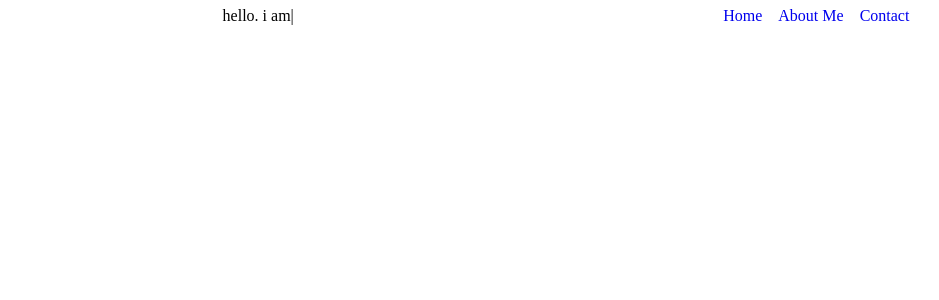
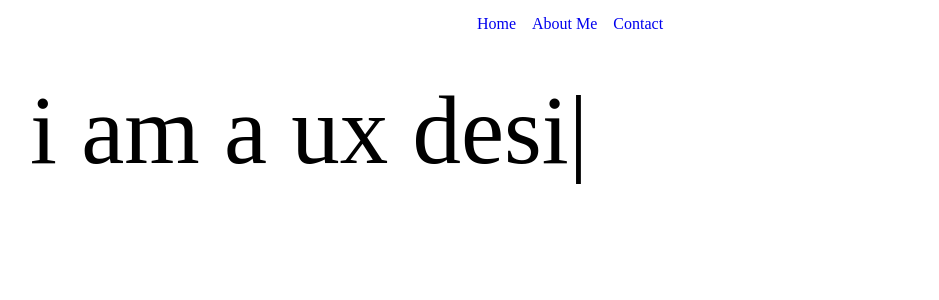
Before and after one commit to Koyamot/portfolio, a React (Create React App) app: page / in a window 1280 px wide. Shown: the top 300 px of the page, without its empty margins (70-1009 px from the left). Built offline with nearby package versions, Linux system fonts and the light colour scheme; no server answers.

Commit message:
typewriter effect working and moved to landing.

```diff
--- a/src/App.js
+++ b/src/App.js
@@ -1,32 +1,37 @@
-import React from 'react';
-import { createHttpLink, ApolloClient, InMemoryCache, ApolloProvider } from "@apollo/client";
+import React from "react";
+import {
+  createHttpLink,
+  ApolloClient,
+  InMemoryCache,
+  ApolloProvider,
+} from "@apollo/client";
 // import { useEffect, useState } from 'react';
 
-import Header from "./components/common/Header"
-import { Route, Switch } from 'react-router';
-import { Landing, About, Contact } from './components'
+import Header from "./components/common/Header";
+import { Route, Switch } from "react-router";
+import { Landing, About, Contact } from "./components";
 
 const backendUrl = process.env.REACT_APP_BACKEND_URL;
 
 function App() {
   const link = createHttpLink({
     uri: `${backendUrl}/graphql`,
-    credentials: 'same-origin'
-  })
+    credentials: "same-origin",
+  });
   const client = new ApolloClient({
     cache: new InMemoryCache(),
-    link
+    link,
   });
   return (
     <ApolloProvider client={client}>
-    <main>
-    <Switch>
-      <Header />
-      <Route path="/" component={Landing} exact />
-      <Route path="/about" component={About} exact />
-      <Route path="/contact" component={Contact} exact />
-      </Switch>
-    </main>
+      <div>
+        <Header />
+        <Switch>
+          <Route path="/" component={Landing} exact />
+          <Route path="/about" component={About} exact />
+          <Route path="/contact" component={Contact} exact />
+        </Switch>
+      </div>
     </ApolloProvider>
   );
 }
--- a/src/components/common/Header.js
+++ b/src/components/common/Header.js
@@ -1,55 +1,10 @@
-import React, { useState, useEffect } from "react";
+import React from "react";
 import { Link } from "react-router-dom";
 
 const Header = () => {
-  const [index, setIndex] = useState(0);
-  const [subIndex, setSubIndex] = useState(0);
-  const [blink, setBlink] = useState(true);
-  const [reverse, setReverse] = useState(false);
 
-  // typeWriter
-  useEffect(() => {
-
-    if (
-      subIndex === words[index].length + 1 &&
-      index !== words.length - 1 &&
-      !reverse
-    ) {
-      setReverse(true);
-      return;
-    }
-
-    if (subIndex === 0 && reverse) {
-      setReverse(false);
-      setIndex((prev) => prev + 1);
-      return;
-    }
-    const timeout = setTimeout(() => {
-      setSubIndex((prev) => prev + (reverse ? -1 : 1));
-    }, 200);
-
-    return () => clearTimeout(timeout);
-  }, [subIndex, index, reverse]);
-
-  // blinker
-  useEffect(() => {
-    const timeout2 = setTimeout(() => {
-      setBlink((prev) => !prev);
-    }, 500);
-    // return () => clearTimeout(timeout2);
-  }, [blink]);
-
-  const words = [
-    "hello. i am kyla.",
-    "i am a ux designer.",
-    "and a web developer.",
-    "i like to solve problems.",
-    "i think about human interaction",
-    "let's connect.",
-  ];
   return (
     <header>
-      <h2>{`${words[index].substring(0, subIndex)}${blink ? "|" : ""}`}</h2>
       <nav>
         <Link to="/">Home</Link>
         <Link to="/about">About Me</Link>
--- a/src/components/pages/Landing.js
+++ b/src/components/pages/Landing.js
@@ -1,11 +1,83 @@
-import React from 'react'
+import React, { useState, useEffect } from "react";
 
 const Landing = () => {
-    return (
-        <div>
-            <h1> Thanks for the look!</h1>
-        </div>
-    )
-}
+    const [index, setIndex] = useState(0);
+    const [subIndex, setSubIndex] = useState(0);
+    const [blink, setBlink] = useState(true);
+    const [reverse, setReverse] = useState(false);
 
-export default Landing
+    console.log("This is subIndex", subIndex);
+    console.log("This is index", index);
+    console.log("Reverse ", reverse);
+
+    // typeWriter
+    useEffect(() => {
+      if (index === words.length) {
+        setIndex(0)
+      }
+
+      if (index === words.length - 1 && subIndex === words[index].length + 1) {
+        setReverse(true);
+        const timeout3 = setTimeout(() => {
+          setSubIndex((prev) => prev + (reverse ? -1 : 1));
+        }, 100);
+        return () => {
+          clearTimeout(timeout3);
+        };
+      }
+
+      if (index !== words.length - 1 && !reverse) {
+        if (index === words.length) {
+          setIndex(0);
+          const timeout4 = setTimeout(() => {
+            setSubIndex((prev) => prev + (reverse ? -1 : 1));
+          }, 100);
+          return () => clearTimeout(timeout4);
+        } else if (subIndex === words[index].length + 1) {
+          setReverse(true);
+          return;
+        }
+      }
+
+      if (subIndex === 0 && reverse) {
+        setReverse(false);
+        setIndex((prev) => prev + 1);
+        return;
+      }
+
+      const timeout = setTimeout(() => {
+        setSubIndex((prev) => prev + (reverse ? -1 : 1));
+      }, 100);
+
+      return () => clearTimeout(timeout);
+    }, [subIndex, index, reverse]);
+
+    // blinker
+    useEffect(() => {
+      const timeout2 = setTimeout(() => {
+        setBlink((prev) => !prev);
+      }, 500);
+      return () => clearTimeout(timeout2);
+    }, [blink]);
+
+    const words = [
+      "hello. i am kyla.",
+      "i am a ux designer.",
+      "and a web developer.",
+      "i like to solve problems.",
+      "i think about human interaction",
+      "let's connect.",
+    ];
+
+  return (
+    <div className="landing">
+      {index === words.length ? (
+        <h1>{`${words[0].substring(0, subIndex)}${blink ? "|" : ""}`}</h1>
+      ) : (
+        <h1>{`${words[index].substring(0, subIndex)}${blink ? "|" : ""}`}</h1>
+      )}
+    </div>
+  );
+};
+
+export default Landing;
--- a/src/styles/common/Header.scss
+++ b/src/styles/common/Header.scss
@@ -1,13 +1,11 @@
 header {
   display: flex;
-  justify-content: space-evenly;
+  justify-content: center;
   flex-direction: row;
-
-  h2 {
-    width: 200px;
-  }
+  margin: 16px 0 0 0;
 
   a {
+    font-size: 16px;
     text-decoration: none;
     padding: 24px 8px;
   }
--- a/src/styles/index.scss
+++ b/src/styles/index.scss
@@ -8,4 +8,5 @@
 @import './common/Header.scss';
 
 /**import pages **/
-@import "./pages/App.scss"
+@import "./pages/App.scss";
+@import "./pages/Landing.scss"
--- /dev/null
+++ b/src/styles/pages/Landing.scss
@@ -0,0 +1,6 @@
+.landing {
+  h1 {
+    font-size: 97px;
+    margin: 50px 100px;
+  }
+}
--- a/src/styles/reset.css
+++ b/src/styles/reset.css
@@ -46,3 +46,7 @@ table {
 	border-collapse: collapse;
 	border-spacing: 0;
 }
+
+a:visited {
+	color: inherit;
+}
```
